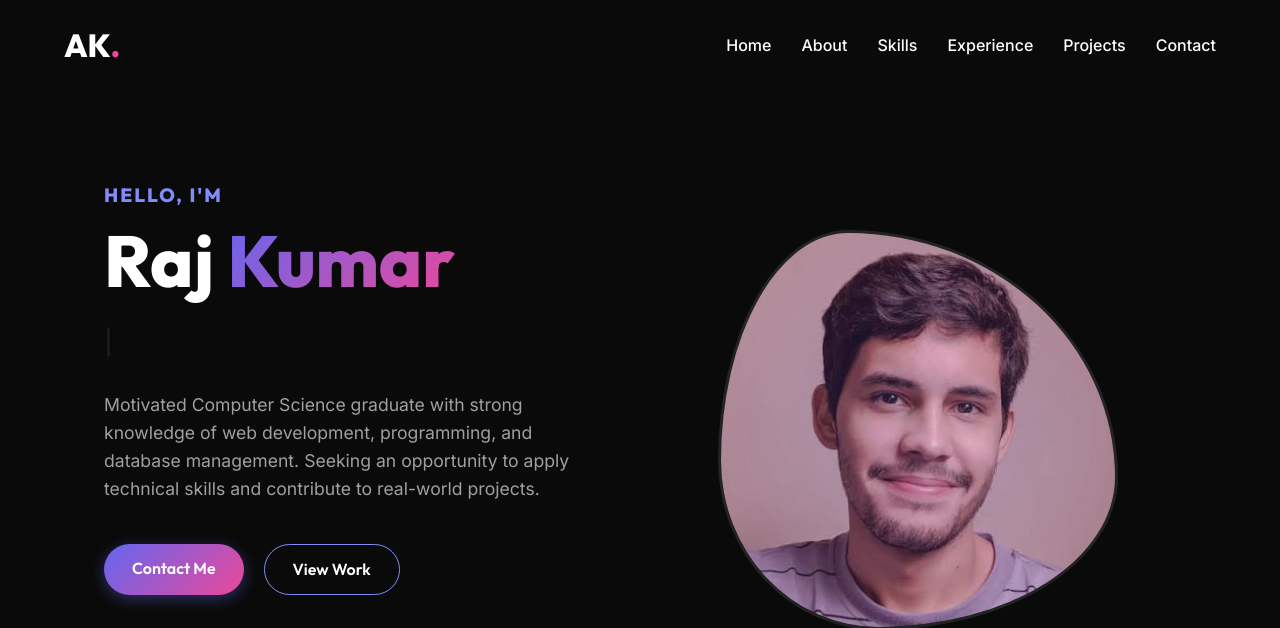
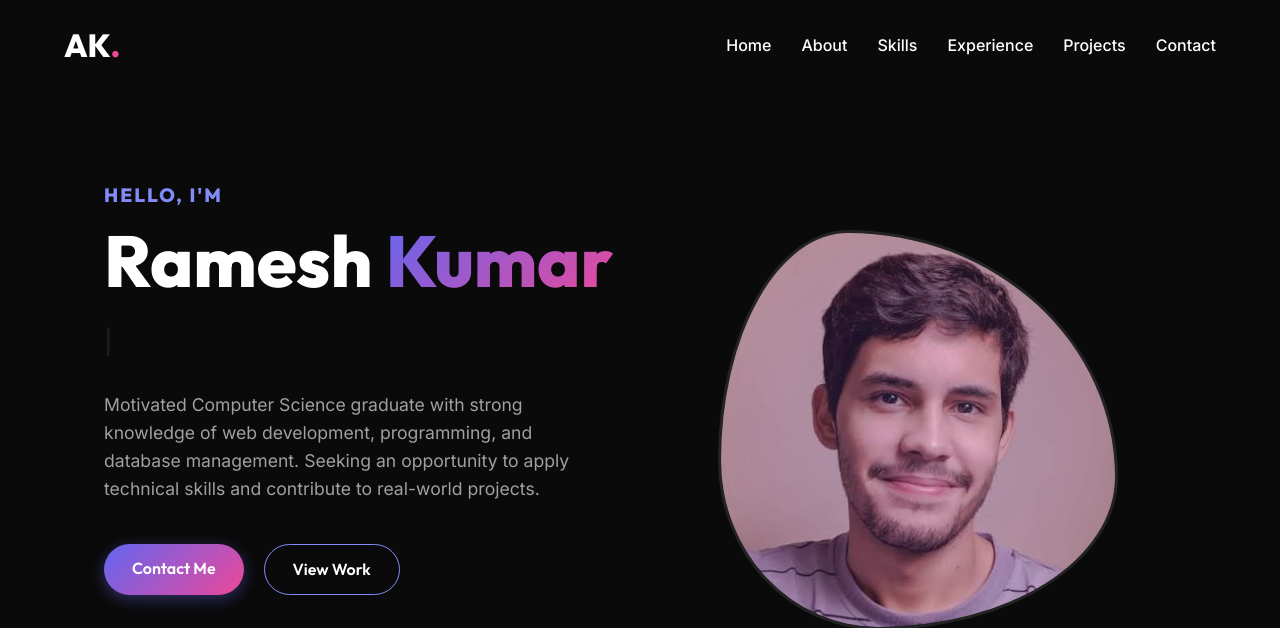
Before and after one commit to Rajkumar8921093413/dummy1, a plain HTML site: page index.html in a window 1280 px wide. Shown: the top 628 px of the page. Drawn offline with Linux system fonts and the light colour scheme.

Commit message:
code update

```diff
--- a/index.html
+++ b/index.html
@@ -34,7 +34,7 @@
     <section id="home" class="hero">
         <div class="hero-content">
             <h2 class="subtitle">Hello, I'm</h2>
-            <h1 class="title">Raj <span class="gradient-text">Kumar</span></h1>
+            <h1 class="title">Ramesh <span class="gradient-text">Kumar</span></h1>
             <h3 class="role"><span id="typewriter"></span><span class="cursor">|</span></h3>
             <p class="description">Motivated Computer Science graduate with strong knowledge of web development, programming, and database management. Seeking an opportunity to apply technical skills and contribute to real-world projects.</p>
             <div class="cta-buttons">
```
